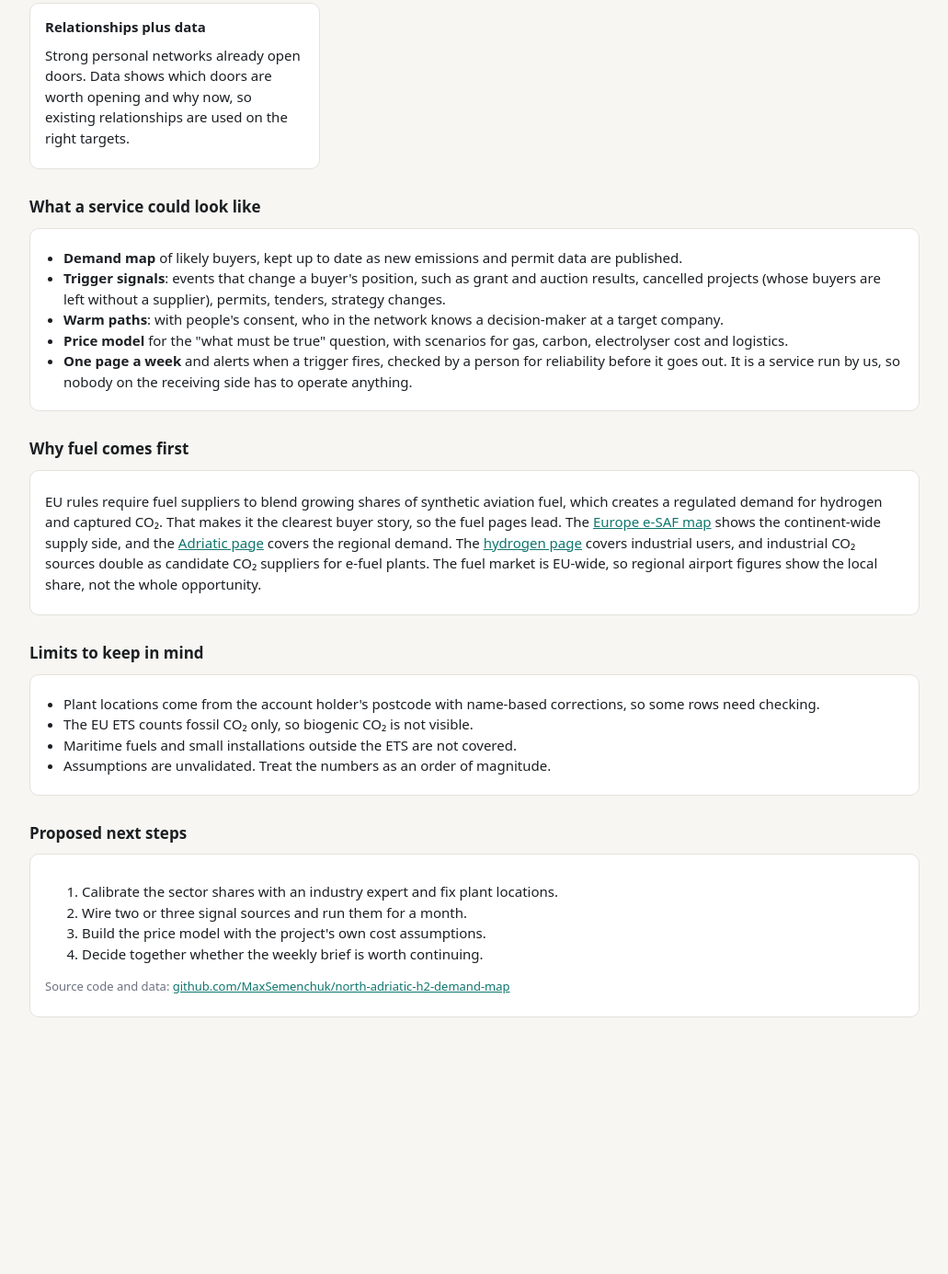
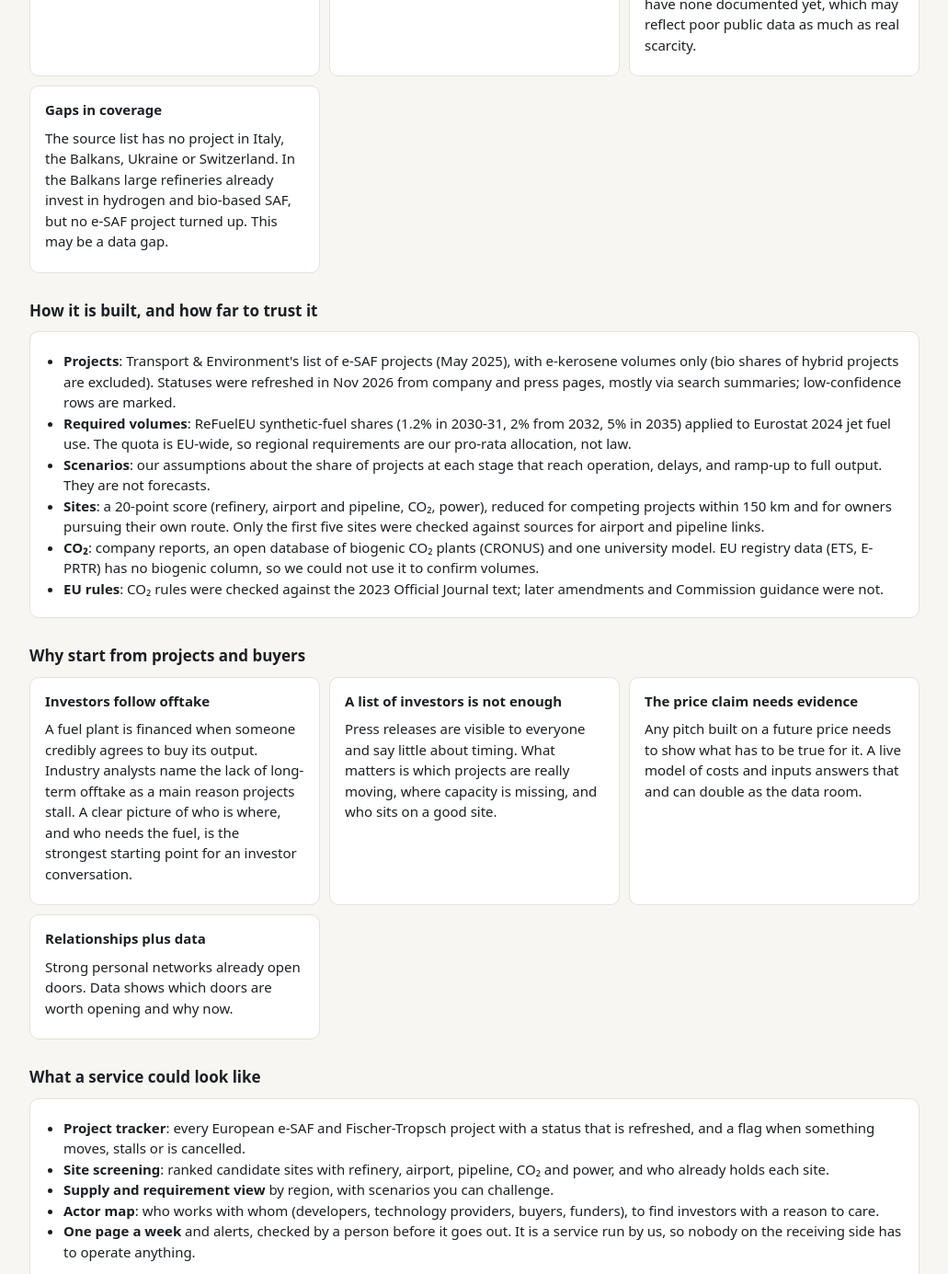
Before and after one commit to MaxSemenchuk/north-adriatic-h2-demand-map, a plain HTML site: page about.html in a window 1280 px wide. Shown: the part 646-2031 px from the top of the page at 92% size, without its empty margins (124-1155 px from the left). Before the commit the page ends 1812 px from the top, so only its background shows below. Drawn offline with Linux system fonts and the light colour scheme.

Commit message:
Rewrite About page around the Europe e-SAF map and its findings
Co-Authored-By: Claude Sonnet 5.5 <noreply@anthropic.com>

```diff
--- a/about.html
+++ b/about.html
@@ -1,37 +1,50 @@
 <!doctype html><html lang="en"><head><meta charset="utf-8"><meta name="viewport" content="width=device-width,initial-scale=1">
-<title>About the Demand Map</title><link rel="stylesheet" href="style.css"></head><body><main>
+<title>About the Europe e-SAF map</title><link rel="stylesheet" href="style.css"></head><body><main>
 <nav><a href="index.html">Europe e-SAF map</a><a href="adriatic-fuel.html">Adriatic fuel demand</a><a href="hydrogen.html">Hydrogen</a><a href="about.html"><b>About and why</b></a></nav>
-<h1>What this is, and why we propose it</h1>
-<p class="sub">A first step towards a buyer-first intelligence service for hydrogen and e-fuel projects in the North Adriatic.</p>
+<h1>What this is, and why we built it</h1>
+<p class="sub">A working draft of a market-intelligence service for synthetic aviation fuel (e-SAF) in Europe: who is building, where it is stuck, and where the next plant could sit. Updated 26 Nov 2026.</p>
 <h2>What this is</h2>
-<div class="card"><p>A small prototype built only from public data. It lists the industrial installations in Slovenia, Croatia and Friuli Venezia Giulia that already report CO₂ under the EU ETS, estimates how much hydrogen each could use, and adds a layer for synthetic aviation fuel (e-SAF) based on regional airport traffic. Everything is traceable to a public source and every assumption is shown on the page.</p>
-<p>It is a sketch, not a finished product. The sector shares and fuel figures are assumptions that need calibration with industry experts, and the page has no live signals yet.</p></div>
-<h2>Why start from buyers, not investors</h2>
+<div class="card"><p>Two prototypes built only from public data. The <a href="index.html">Europe e-SAF map</a> shows announced projects and their status, Fischer-Tropsch units, ten candidate plant sites, CO₂ sources, and what the EU quota requires against what is likely to be delivered. The <a href="adriatic-fuel.html">Adriatic fuel</a> and <a href="hydrogen.html">hydrogen</a> pages were the first prototype: regional fuel demand and industrial hydrogen buyers around the North Adriatic.</p>
+<p>These are sketches, not finished products. Several inputs are assumptions or come from search summaries, and each page says which.</p></div>
+<h2>What the Europe map found so far</h2>
 <div class="grid">
-<div class="card"><h3>Investors follow offtake</h3><p>A hydrogen or e-fuel plant is financed when someone credibly agrees to buy its output. A clear, ranked list of likely buyers is therefore the strongest starting point for an investor conversation, and it also tells you which investors would care.</p></div>
-<div class="card"><h3>A list of investors is not enough</h3><p>Lists of decision-makers and press releases are visible to everyone and say little about timing. What matters is who needs the product, how much, and at what price it starts to work.</p></div>
-<div class="card"><h3>The price claim needs evidence</h3><p>Any pitch built on a future price parity will be asked what has to be true for it. A live model with the gas price, the carbon price and the delivered hydrogen price as inputs answers this, and it can double as the data room.</p></div>
-<div class="card"><h3>Relationships plus data</h3><p>Strong personal networks already open doors. Data shows which doors are worth opening and why now, so existing relationships are used on the right targets.</p></div></div>
+<div class="card"><h3>Announced is not built</h3><p>55 projects in our list add up to about 2.9 Mt of e-kerosene a year, but only about 5 kt is built or under construction, at pilot scale. We found no large project with a final investment decision. The EU needs about 0.5 Mt in 2030, 0.9 Mt in 2032 and 2.3 Mt in 2035.</p></div>
+<div class="card"><h3>Delays decide the gap</h3><p>On announced dates the 2030 and 2032 quota would be covered. With plausible delays and drop-outs the delivered amount is a fraction of that. The scenarios are our assumptions, so the page shows them openly rather than one number.</p></div>
+<div class="card"><h3>Sites are crowded and CO₂ is the bottleneck</h3><p>Several good sites already have a developer or an owner with its own plans. For CO₂ we could document a large biogenic source for only two of ten sites (Vienna and Grangemouth, one of them modelled); the other eight have none documented yet, which may reflect poor public data as much as real scarcity.</p></div>
+<div class="card"><h3>Gaps in coverage</h3><p>The source list has no project in Italy, the Balkans, Ukraine or Switzerland. In the Balkans large refineries already invest in hydrogen and bio-based SAF, but no e-SAF project turned up. This may be a data gap.</p></div></div>
+<h2>How it is built, and how far to trust it</h2>
+<div class="card"><ul>
+<li><b>Projects</b>: Transport &amp; Environment's list of e-SAF projects (May 2025), with e-kerosene volumes only (bio shares of hybrid projects are excluded). Statuses were refreshed in Nov 2026 from company and press pages, mostly via search summaries; low-confidence rows are marked.</li>
+<li><b>Required volumes</b>: ReFuelEU synthetic-fuel shares (1.2% in 2030-31, 2% from 2032, 5% in 2035) applied to Eurostat 2024 jet fuel use. The quota is EU-wide, so regional requirements are our pro-rata allocation, not law.</li>
+<li><b>Scenarios</b>: our assumptions about the share of projects at each stage that reach operation, delays, and ramp-up to full output. They are not forecasts.</li>
+<li><b>Sites</b>: a 20-point score (refinery, airport and pipeline, CO₂, power), reduced for competing projects within 150 km and for owners pursuing their own route. Only the first five sites were checked against sources for airport and pipeline links.</li>
+<li><b>CO₂</b>: company reports, an open database of biogenic CO₂ plants (CRONUS) and one university model. EU registry data (ETS, E-PRTR) has no biogenic column, so we could not use it to confirm volumes.</li>
+<li><b>EU rules</b>: CO₂ rules were checked against the 2023 Official Journal text; later amendments and Commission guidance were not.</li></ul></div>
+<h2>Why start from projects and buyers</h2>
+<div class="grid">
+<div class="card"><h3>Investors follow offtake</h3><p>A fuel plant is financed when someone credibly agrees to buy its output. Industry analysts name the lack of long-term offtake as a main reason projects stall. A clear picture of who is where, and who needs the fuel, is the strongest starting point for an investor conversation.</p></div>
+<div class="card"><h3>A list of investors is not enough</h3><p>Press releases are visible to everyone and say little about timing. What matters is which projects are really moving, where capacity is missing, and who sits on a good site.</p></div>
+<div class="card"><h3>The price claim needs evidence</h3><p>Any pitch built on a future price needs to show what has to be true for it. A live model of costs and inputs answers that and can double as the data room.</p></div>
+<div class="card"><h3>Relationships plus data</h3><p>Strong personal networks already open doors. Data shows which doors are worth opening and why now.</p></div></div>
 <h2>What a service could look like</h2>
 <div class="card"><ul>
-<li><b>Demand map</b> of likely buyers, kept up to date as new emissions and permit data are published.</li>
-<li><b>Trigger signals</b>: events that change a buyer's position, such as grant and auction results, cancelled projects (whose buyers are left without a supplier), permits, tenders, strategy changes.</li>
-<li><b>Warm paths</b>: with people's consent, who in the network knows a decision-maker at a target company.</li>
-<li><b>Price model</b> for the "what must be true" question, with scenarios for gas, carbon, electrolyser cost and logistics.</li>
-<li><b>One page a week</b> and alerts when a trigger fires, checked by a person for reliability before it goes out. It is a service run by us, so nobody on the receiving side has to operate anything.</li></ul></div>
-<h2>Why fuel comes first</h2>
-<div class="card"><p>EU rules require fuel suppliers to blend growing shares of synthetic aviation fuel, which creates a regulated demand for hydrogen and captured CO₂. That makes it the clearest buyer story, so the fuel pages lead. The <a href="index.html">Europe e-SAF map</a> shows the continent-wide supply side, and the <a href="adriatic-fuel.html">Adriatic page</a> covers the regional demand. The <a href="hydrogen.html">hydrogen page</a> covers industrial users, and industrial CO₂ sources double as candidate CO₂ suppliers for e-fuel plants. The fuel market is EU-wide, so regional airport figures show the local share, not the whole opportunity.</p></div>
+<li><b>Project tracker</b>: every European e-SAF and Fischer-Tropsch project with a status that is refreshed, and a flag when something moves, stalls or is cancelled.</li>
+<li><b>Site screening</b>: ranked candidate sites with refinery, airport, pipeline, CO₂ and power, and who already holds each site.</li>
+<li><b>Supply and requirement view</b> by region, with scenarios you can challenge.</li>
+<li><b>Actor map</b>: who works with whom (developers, technology providers, buyers, funders), to find investors with a reason to care.</li>
+<li><b>One page a week</b> and alerts, checked by a person before it goes out. It is a service run by us, so nobody on the receiving side has to operate anything.</li></ul></div>
 <h2>Limits to keep in mind</h2>
 <div class="card"><ul>
-<li>Plant locations come from the account holder's postcode with name-based corrections, so some rows need checking.</li>
-<li>The EU ETS counts fossil CO₂ only, so biogenic CO₂ is not visible.</li>
-<li>Maritime fuels and small installations outside the ETS are not covered.</li>
-<li>Assumptions are unvalidated. Treat the numbers as an order of magnitude.</li></ul></div>
+<li>Statuses and scenario assumptions are unvalidated; treat the numbers as an order of magnitude.</li>
+<li>"None found" for CO₂ or projects means not found in public sources, not absent.</li>
+<li>Rows 6 to 10 of the site ranking have not been checked for airport and pipeline links.</li>
+<li>Plant locations on the Adriatic pages come from the account holder's postcode, so some rows need checking, and the EU ETS counts fossil CO₂ only.</li>
+<li>Maritime fuels and small installations outside the ETS are not covered.</li></ul></div>
 <h2>Proposed next steps</h2>
 <div class="card"><ol>
-<li>Calibrate the sector shares with an industry expert and fix plant locations.</li>
-<li>Wire two or three signal sources and run them for a month.</li>
-<li>Build the price model with the project's own cost assumptions.</li>
-<li>Decide together whether the weekly brief is worth continuing.</li></ol>
+<li>Pull registry-level CO₂ data (EU ETS and E-PRTR, joined by facility) and check biogenic shares for the shortlisted sites.</li>
+<li>Verify airport and pipeline links for all ten sites and refresh the status of each project against primary sources.</li>
+<li>Fill the coverage gaps (Italy, Balkans, Ukraine, Switzerland).</li>
+<li>Test the delivery scenarios with industry experts, then decide whether a weekly brief is worth continuing.</li></ol>
 <p class="note">Source code and data: <a href="https://github.com/MaxSemenchuk/north-adriatic-h2-demand-map">github.com/MaxSemenchuk/north-adriatic-h2-demand-map</a></p></div>
 </main></body></html>
```
